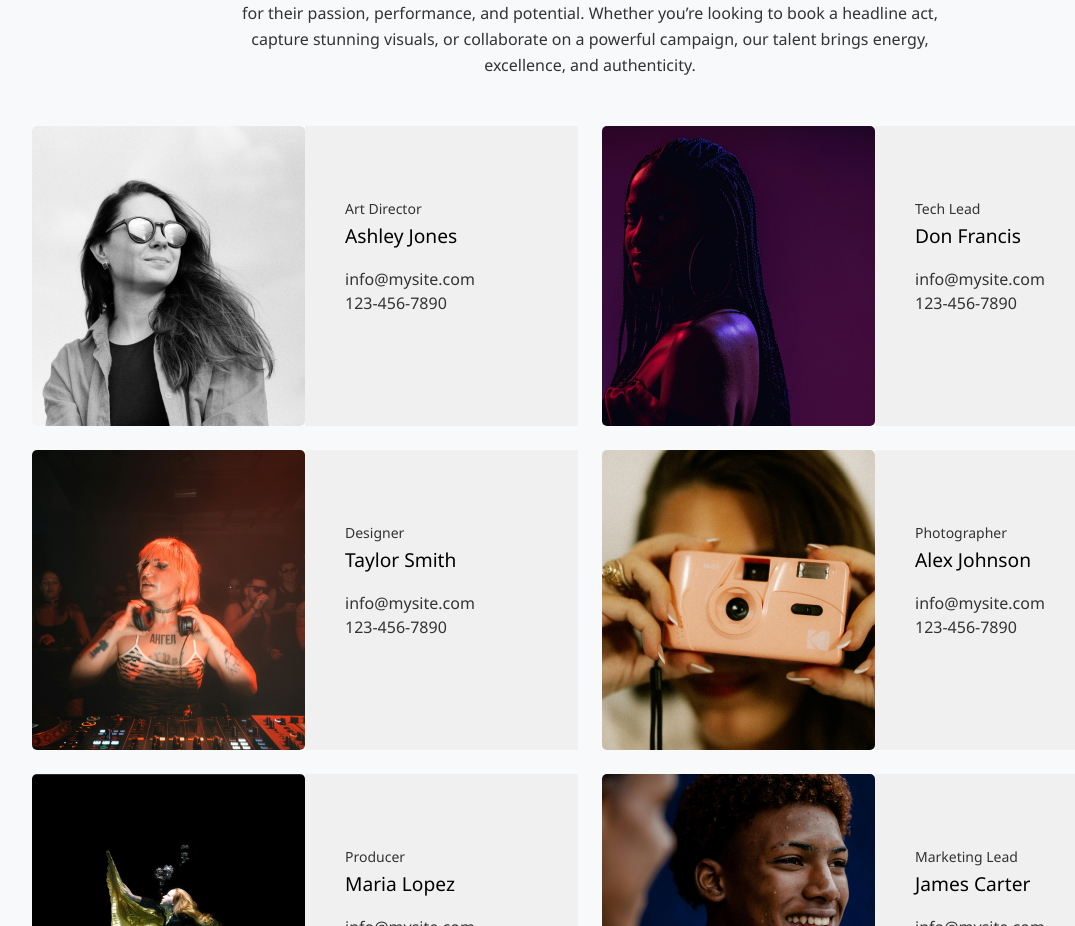
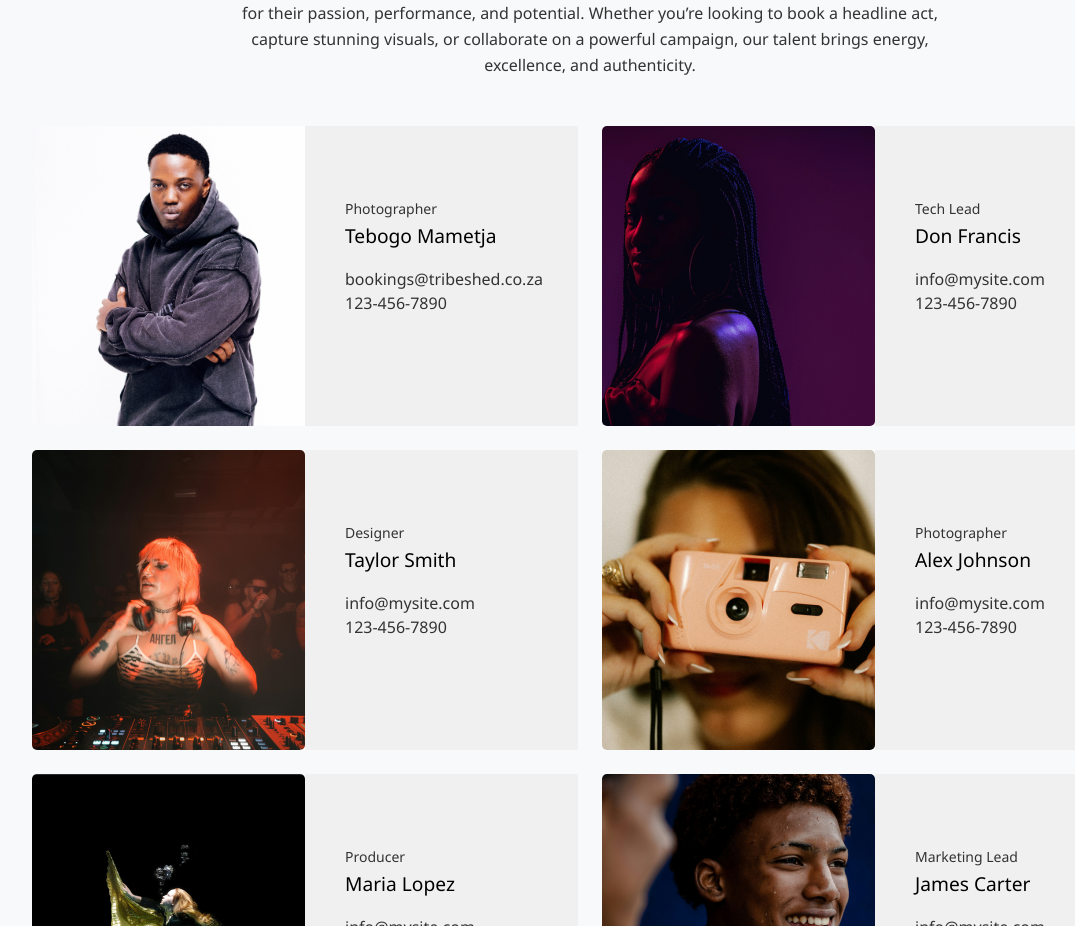
Before and after one commit to SIMPLE-H-O-C/Simple-hoc, a React (Vite) app in the folder simple-hoc/: page / in a window 1280 px wide. Shown: the part 3482-4408 px from the top of the page, without its empty margins (50-1125 px from the left). Built offline with nearby package versions, Linux system fonts and the light colour scheme.

Commit message:
talent: added new talent

```diff
--- a/simple-hoc/src/components/TalentSection.jsx
+++ b/simple-hoc/src/components/TalentSection.jsx
@@ -5,12 +5,12 @@ import "../styles/Talent.css";
 const TalentSection = () => {
   const talents = [
     {
-      role: "Art Director",
-      name: "Ashley Jones",
-      email: "info@mysite.com",
+      role: "Photographer",
+      name: "Tebogo Mametja",
+      email: "bookings@tribeshed.co.za",
       phone: "123-456-7890",
-      img: "/images/talent 1.1.png",
-      hoverImg: "/images/talent 1.2.png",
+      img: "/images/talent1.1.jpeg",
+      hoverImg: "/images/talent1.2.jpeg",
     },
     {
       role: "Tech Lead",
```
Also changed, not shown: simple-hoc/public/images/talent1.1.jpeg (added), simple-hoc/public/images/talent1.2.jpeg (added).
